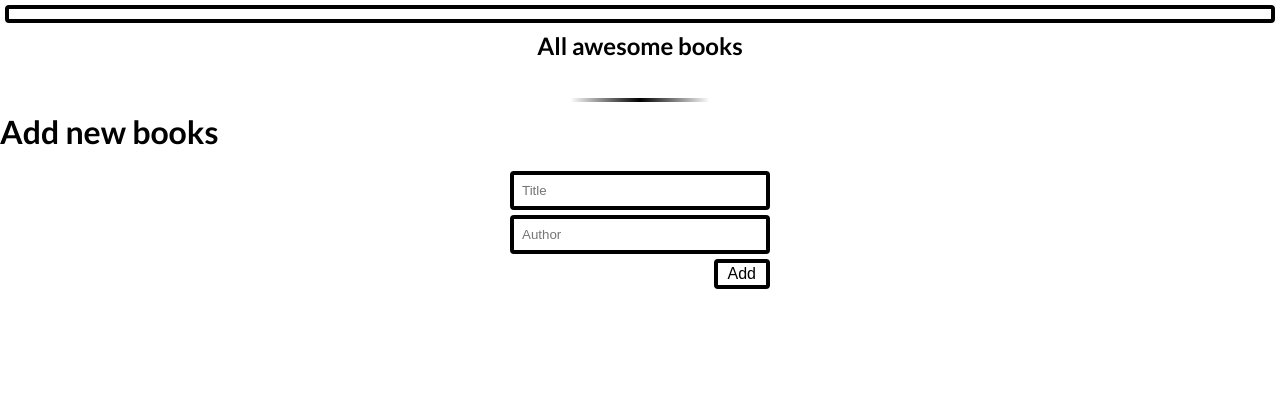
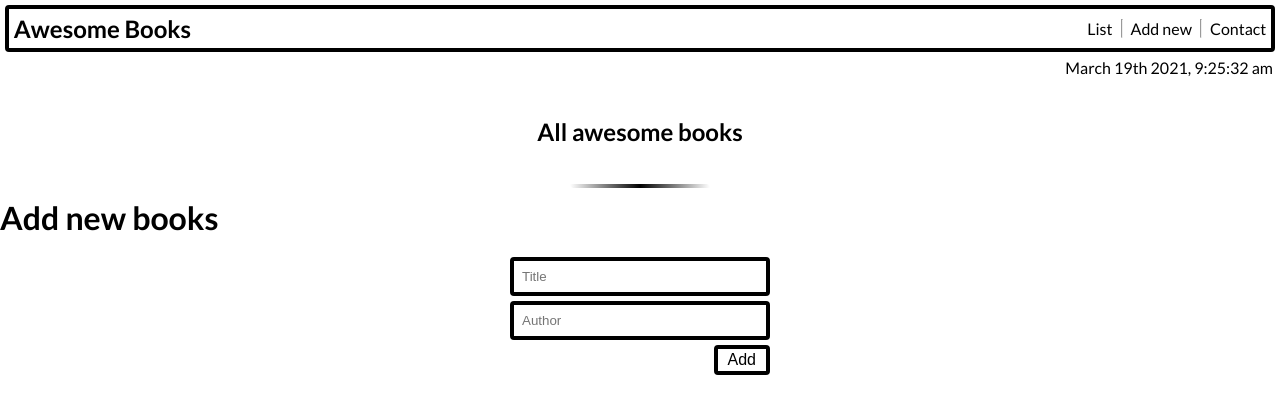
Before and after one commit to MoyasiGinko/Awesome-Books-App, a website with bundled scripts: page index.html in a window 1280 px wide. Built offline with nearby package versions, Linux system fonts and the light colour scheme.

Commit message:
➕Add navbar structure

```diff
--- a/index.html
+++ b/index.html
@@ -11,13 +11,16 @@
     <header>
         <div id="menu">
            <nav id="navbar">
-               <h1></h1>
-               <ul>
-                   <li></li>
-                   <li></li>
-                   <li></li>
+               <h1>Awesome Books</h1>
+               <ul id="nav-links">
+                   <li>List</li>
+                   <hr class="nav-hr">
+                   <li>Add new</li>
+                   <hr class="nav-hr">
+                   <li>Contact</li>
                </ul>
            </nav>
+            <p id="date">March 19th 2021, 9:25:32 am</p>
         </div>
         <h2>All awesome books</h2>
     </header>
```
